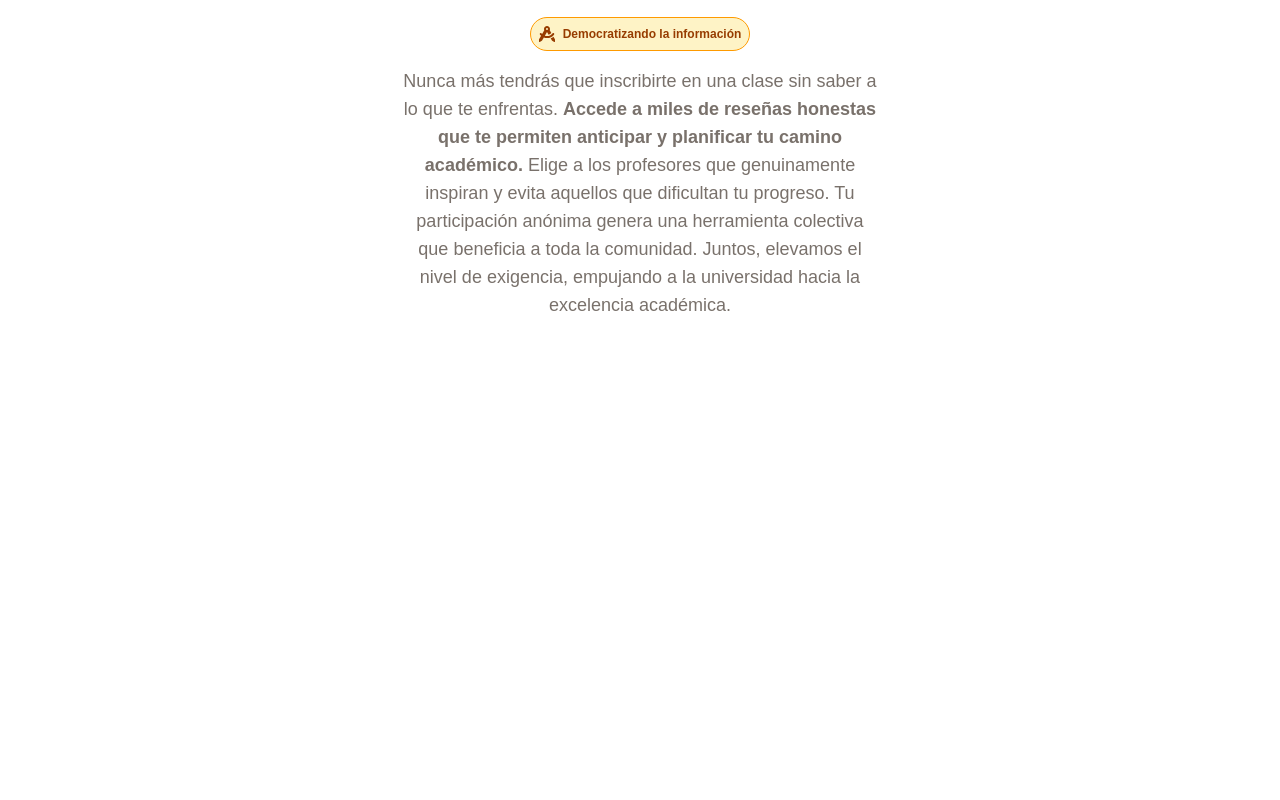
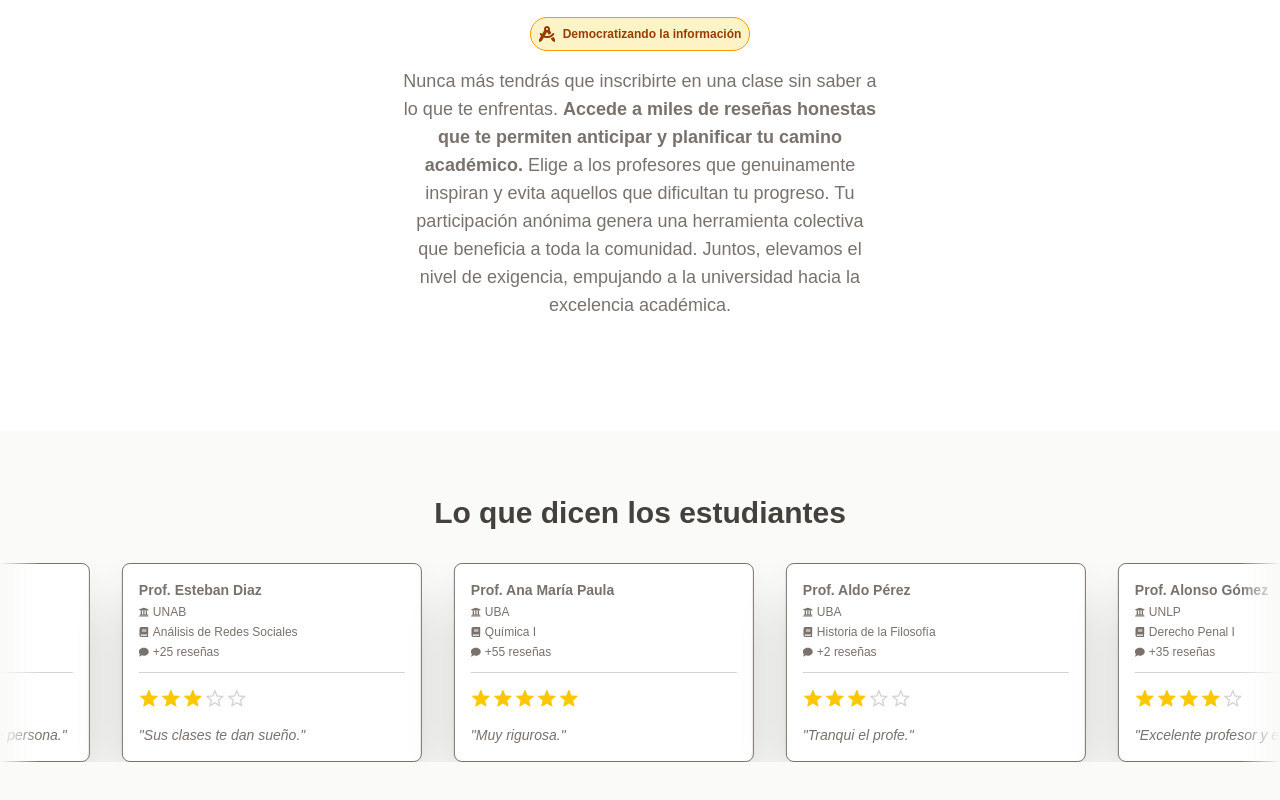
Before and after one commit to DataAnalystGabo/CalificaTuProfe, a React (Vite) app: page / in a window 1280 px wide. Shown: the part 1603-2403 px from the top of the page. Before the commit the page ends 2034 px from the top, so only its background shows below. Built offline with nearby package versions, Linux system fonts and the light colour scheme; a web font is replaced by a local one.

Commit message:
Creación del carrusel de reseñas

```diff
--- a/src/App.jsx
+++ b/src/App.jsx
@@ -5,6 +5,7 @@ import Header from './components/Header';
 import MobileMenu from './components/MobileMenu';
 import Target from './components/Target';
 import PillBadge from './components/PillBadge';
+import ReviewsCarousel from './components/ReviewsCarousel';
 
 function App() {
     const [isMenuOpen, setIsMenuOpen] = useState(false);
@@ -172,6 +173,14 @@ function App() {
                     </p>
                 </div>
             </section>
+
+            <section className="w-full py-16 bg-stone-50 overflow-hidden mb-10">
+                <div className="max-w-7xl mx-auto px-4 mb-8 text-center">
+                    <h3 className="text-3xl font-bold text-stone-700">Lo que dicen los estudiantes</h3>
+                </div>
+
+                <ReviewsCarousel/>
+            </section>
         </div>
     );
 }
--- /dev/null
+++ b/src/components/ReviewsCarousel.jsx
@@ -0,0 +1,34 @@
+import React from "react";
+import Target from "./Target";
+
+const reviews = [
+    { teacherName: "Prof. Alonso Gómez", university: "UNLP", subjectName: "Derecho Penal I", qcomment: "+35 reseñas", comment: "Excelente profesor y excelente persona.", rating: 4 },
+    { teacherName: "Prof. Esteban Diaz", university: "UNAB", subjectName: "Análisis de Redes Sociales", qcomment: "+25 reseñas", comment: "Sus clases te dan sueño.", rating: 3 },
+    { teacherName: "Prof. Ana María Paula", university: "UBA", subjectName: "Química I", qcomment: "+55 reseñas", comment: "Muy rigurosa.", rating: 5 },
+    { teacherName: "Prof. Aldo Pérez", university: "UBA", subjectName: "Historia de la Filosofía", qcomment: "+2 reseñas", comment: "Tranqui el profe.", rating: 3 },
+]
+
+const ReviewsCarousel = () => {
+    return (
+        <div className="w-full inline-flex flex-nowrap overflow-hidden mask-[linear-gradient(to_right,transparent_0,black_40px,black_calc(100%-40px),transparent_100%)]">
+
+            <div className="flex items-center justify-center md:justify-start [&_li]:mx-8 [&_img]:max-w-none animate-infinite-scroll">
+                {reviews.map((review, index) => (
+                    <div key={index} className="mx-4 w-75 shrink-0">
+                        <Target {...review} />
+                    </div>
+                ))}
+
+                {/* SET 2: Duplicamos EXACTAMENTE lo mismo para el efecto loop */}
+                {reviews.map((review, index) => (
+                    <div key={`duplicate-${index}`} className="mx-4 w-75 shrink-0">
+                        <Target {...review} />
+                    </div>
+                ))}
+            </div>
+
+        </div>
+    );
+};
+
+export default ReviewsCarousel;
--- a/src/index.css
+++ b/src/index.css
@@ -41,6 +41,9 @@ body {
     }
     .animate-slide-right {
         animation: slide-in-from-right 1s ease-out forwards;
+    }
+    .animate-infinite-scroll {
+        animation: infinite-scroll 35s linear infinite
     }
 }
 
@@ -131,3 +134,12 @@ body {
         transform: translateX(0);
     }
 }
+
+@keyframes infinite-scroll {
+    from {
+        transform: translateX(0);
+    }
+    to {
+        transform: translateX(-50%);
+    }
+}
```
